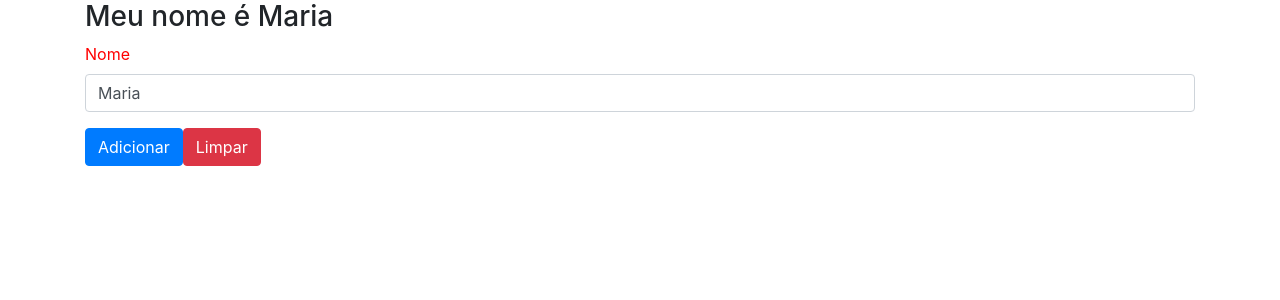
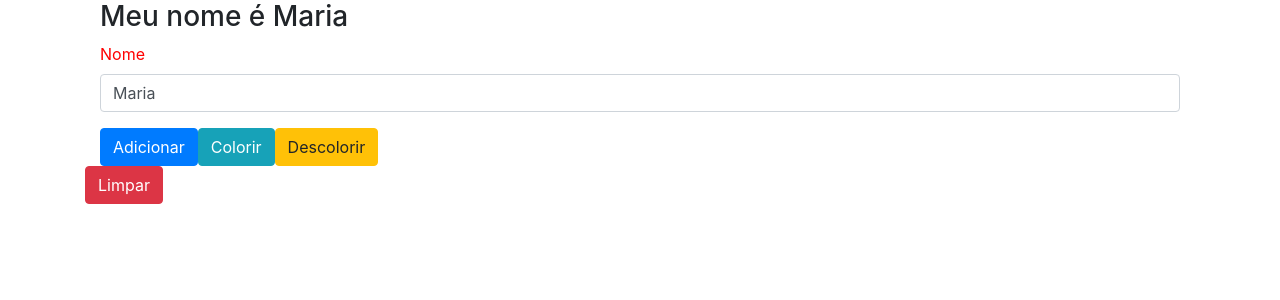
Before and after one commit to cmartinsgyn/algamoney-ui, an Angular app: page / in a window 1280 px wide. Shown: the top 300 px of the page. Built offline with nearby package versions, Linux system fonts and the light colour scheme.

Commit message:
aula de botão colorir e descolorir

```diff
--- a/src/app/campo-colorido.directive.ts
+++ b/src/app/campo-colorido.directive.ts
@@ -1,28 +1,30 @@
-import { Directive, ElementRef, Renderer2, HostListener, HostBinding, Input } from '@angular/core';
+import { Directive, HostListener, HostBinding, Input } from '@angular/core';
 import { element } from 'protractor';
 
 @Directive({
-  selector: '[appCampoColorido]'
+  selector: '[appCampoColorido]',
+  exportAs: 'campoColorido'
 })
 export class CampoColoridoDirective {
 
-  constructor(
-    private elementRef: ElementRef,
-    private renderer: Renderer2
-  ) {}
+//  constructor(
+//     private elementRef: ElementRef,
+//     private renderer: Renderer2
+//   ) {}
 
-    @Input('appCampoColorido') cor = 'gray';
+   @Input('appCampoColorido') cor = 'gray';
 
    @HostBinding('style.backgroundColor') corDeFundo: string;
 
-   @HostListener('focus') aoGanharFoco() {
+   @HostListener('focus') colorir() {
     this.corDeFundo = this.cor;
    }
 
-   @HostListener('blur') aoPerderFoco() {
+   @HostListener('blur') descolorir() {
+    this.corDeFundo = 'transparent';
     // this.renderer.setStyle(this.elementRef.nativeElement,
     //   'background-color', 'yellow');
-    this.corDeFundo = 'transparent';
+
    }
 
 }
--- a/src/app/funcionario-form/funcionario-form.component.html
+++ b/src/app/funcionario-form/funcionario-form.component.html
@@ -1,13 +1,23 @@
+<div class="container">
 <h3> Meu nome é {{ nome }} </h3>
     <div class="alert alert-success" role="alert" [hidden]="!adicionado" >
         Funcionário adicionado: <strong>{{ nome }}</strong>
     </div>
     <div class="form-group">
-        <label>Nome</label>
+      <label>Nome</label>
         <input type="text" class="form-control" [(ngModel)]="nome"
-        (focus)="adicionado = false" [appCampoColorido]="'gray'"/>
+        (focus)="adicionado = false" [appCampoColorido]="'green'"
+        #campo="campoColorido"/>
     </div>
 
-    <!-- interage comfuncionario-form.component.ts, chamando o método adicionar-->
-    <button type="button" class="btn btn-primary" (click)="adicionar()"
-     [disabled]="nome.length == 0">Adicionar</button>
+<!-- interage comfuncionario-form.component.ts, chamando o método adicionar-->
+    <div ui-g-12 ui-fluid>
+     <button type="button" class="btn btn-primary" (click)="adicionar()"
+      [disabled]="nome.length == 0">Adicionar</button>
+
+      <button class="btn btn-info" (click)="campo.colorir()">Colorir</button>
+
+      <button class="btn btn-warning" (click)="campo.descolorir()">Descolorir</button>
+    </div>
+
+</div>
```
